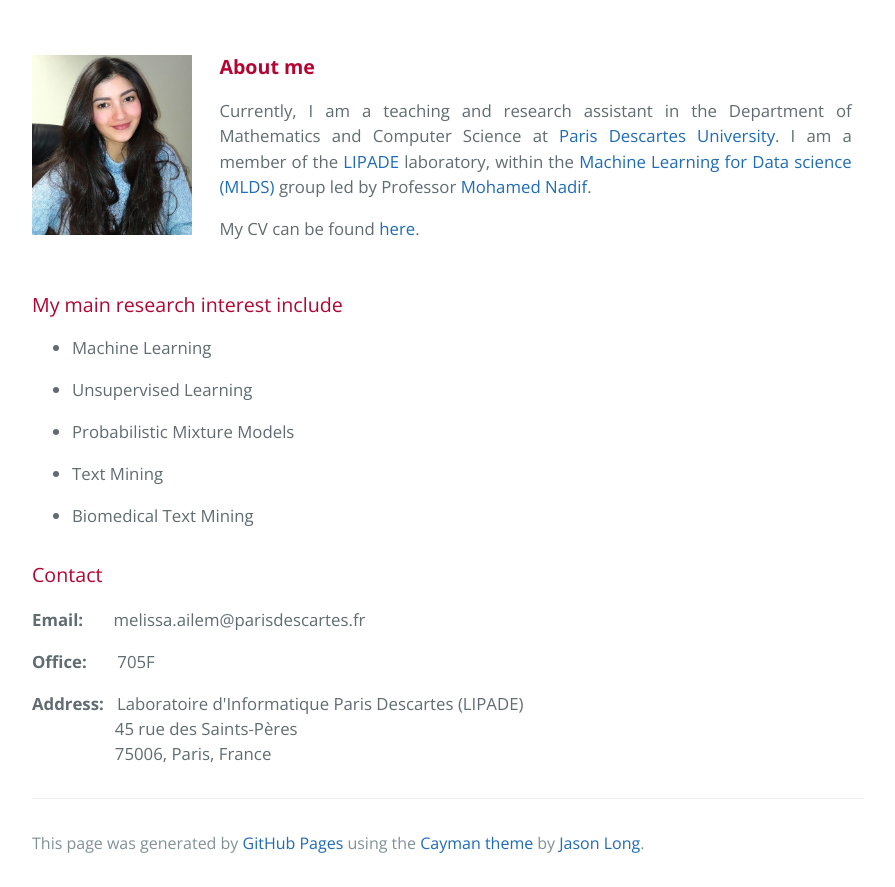
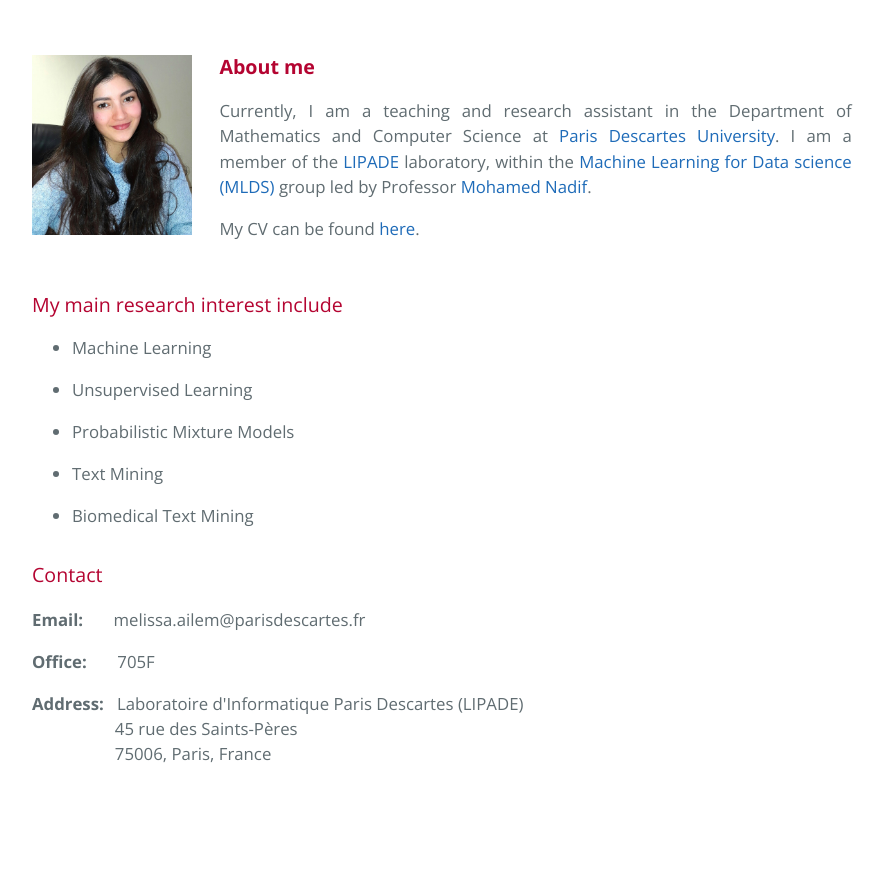
Before and after one commit to melailem/melailem.github.io, a plain HTML site: page index.html in a window 1280 px wide. Shown: the part 75-962 px from the top of the page, without its empty margins (192-1087 px from the left). After the commit the page ends 890 px from the top, so only its background shows below. Drawn offline with nearby package versions, Linux system fonts and the light colour scheme.

Commit message:
modification of footer

```diff
--- a/index.html
+++ b/index.html
@@ -63,15 +63,6 @@
 
 
 
-
-
-
-
-      <footer class="site-footer">
-
-        <span class="site-footer-credits">This page was generated by <a href="https://pages.github.com">GitHub Pages</a> using the <a href="https://github.com/jasonlong/cayman-theme">Cayman theme</a> by <a href="https://twitter.com/jasonlong">Jason Long</a>.</span>
-      </footer>
-
     </section>
 
 
```
Also changed, not shown: publications/index.html (+1 -3 lines), teaching/index.html (+0 -6 lines).
